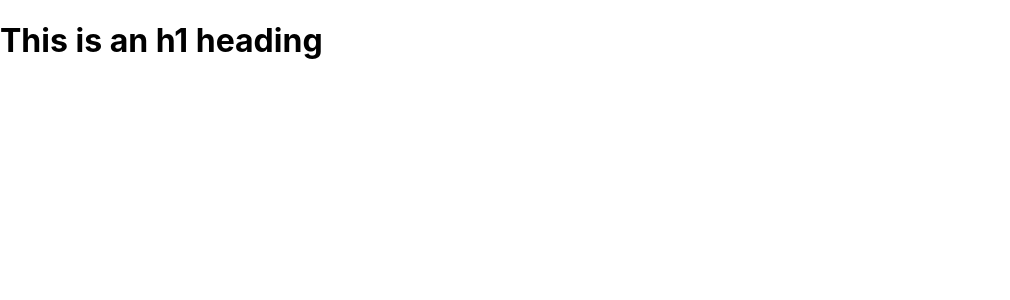
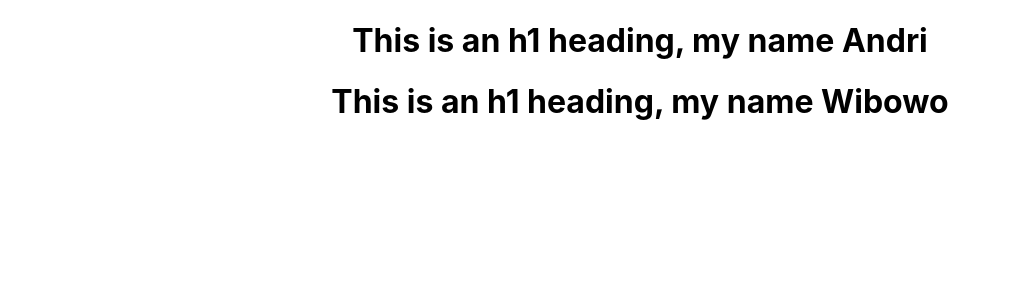
Before and after one commit to devandri/basic-react, a React (Create React App) app: page / in a window 1280 px wide. Shown: the top 300 px of the page, without its empty margins (0-1010 px from the left). Built offline with nearby package versions, Linux system fonts and the light colour scheme.

Commit message:
practice(basic): create simple props

```diff
--- a/src/App.js
+++ b/src/App.js
@@ -9,7 +9,12 @@ function Header() {
 }
 
 function App() {
-  return <Heading />
+  return (
+    <div className='App'>
+      <Heading name='Andri'/>
+      <Heading name='Wibowo'/>
+    </div>
+  )
 }
 
 export default App;
--- a/src/Heading.js
+++ b/src/Heading.js
@@ -1,6 +1,6 @@
-function Heading() {
+function Heading(props) {
     return (
-        <h1>This is an h1 heading</h1>
+        <h1>This is an h1 heading, my name {props.name}</h1>
     )
 }
 
```
